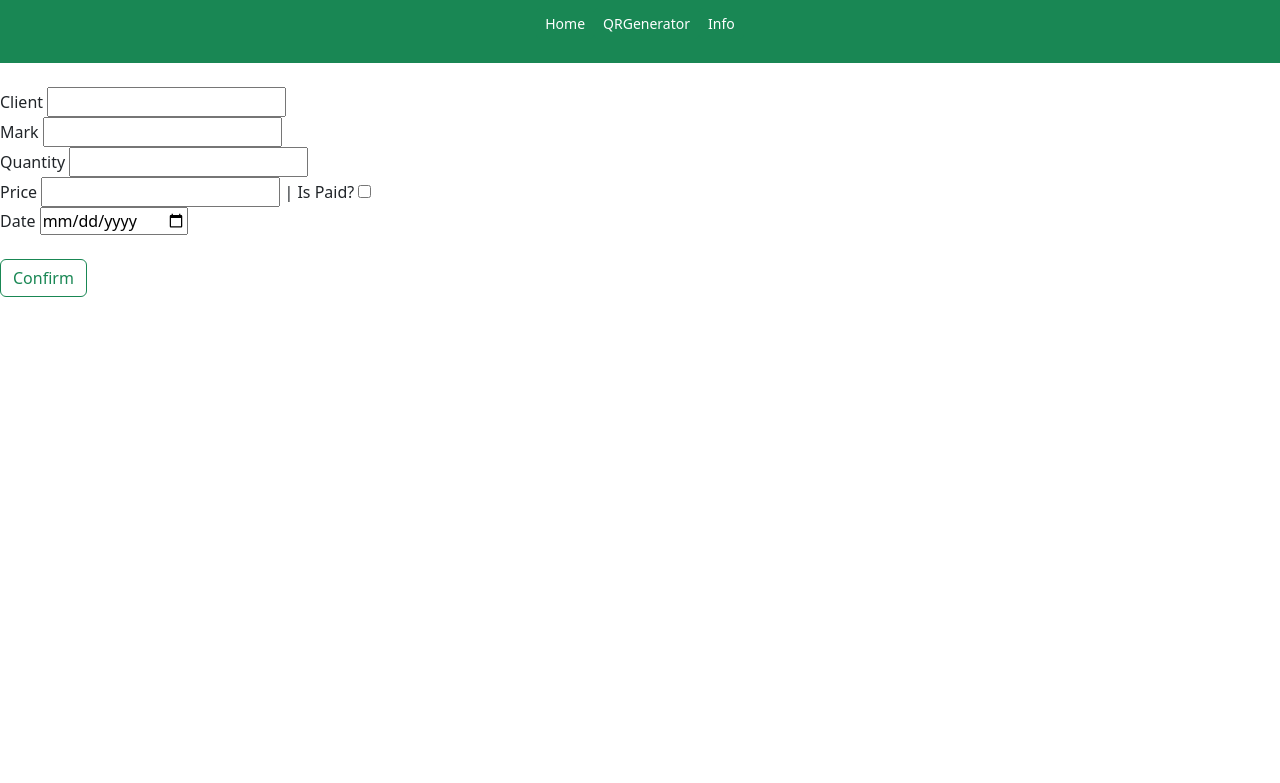
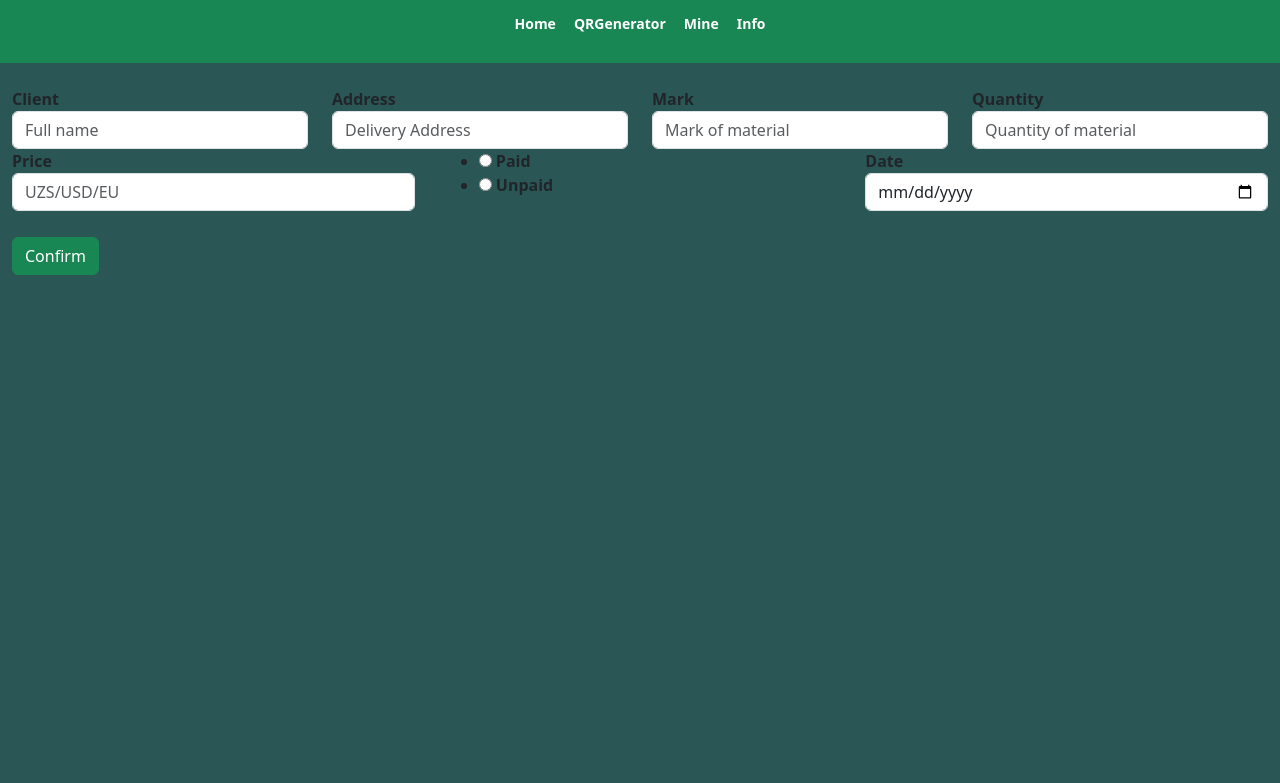
Before and after one commit to Asomiddinov/CRM, a Flask app: page /mine in a window 1280 px wide. Shown: the top 783 px of the page. Run offline with Flask 2, Linux system fonts and the light colour scheme.

Commit message:
Added some Bootstrap to forms

```diff
--- a/application/forms.py
+++ b/application/forms.py
@@ -1,4 +1,4 @@
-from wtforms import StringField, SubmitField, IntegerField, BooleanField
+from wtforms import StringField, SubmitField, IntegerField, RadioField
 from wtforms.fields import DateField
 from flask_wtf import FlaskForm
 from wtforms.validators import DataRequired, Length
@@ -13,11 +13,14 @@ class QRCodeData(FlaskForm):
 class Mine(FlaskForm):
     client = StringField("Client", validators=[
                          DataRequired(), Length(min=3, max=500)])
+    address = StringField("Address", validators=[
+                          DataRequired(), Length(min=5, max=500)])
     quantity = StringField("Quantity", validators=[
                            DataRequired(), Length(min=3, max=500)])
     mark = StringField("Mark", validators=[
                        DataRequired(), Length(min=3, max=100)])
     price = IntegerField("Price", validators=[DataRequired()])
-    paid = BooleanField("Is Paid?", validators=[DataRequired()])
-    date = DateField("Date")
+    paid = RadioField("Status", choices=[
+                      "Paid", "Unpaid"], validators=[DataRequired()])
+    date = DateField("Date", validators=[DataRequired()])
     submit = SubmitField("Confirm")
--- a/application/templates/act.html
+++ b/application/templates/act.html
@@ -1,7 +1,7 @@
 {% extends 'layout.html' %}
 {% block content %}
 <br>
-<form method="POST" action="" novalidate>
+<!-- Start of flash -->
 {% with messages = get_flashed_messages(with_categories=true) %}
 {% if messages %}
 <ul class=flashes>
@@ -11,18 +11,46 @@
 </ul>
 {% endif %}
 {% endwith %}
-    {{ form.csrf_token() }}
-    {{ form.client.label }}
-    {{ form.client() }} <br>
-    {{ form.mark.label }}
-    {{ form.mark() }} <br>
-    {{ form.quantity.label }}
-    {{ form.quantity() }} <br>
-    {{ form.price.label }}
-    {{ form.price() }} | {{ form.paid.label }} {{ form.paid() }}<br>
-    {{ form.date.label }}
-    {{ form.date() }}
-    <br><br>
-    {{ form.submit(class="btn btn-outline-success") }}
+<!-- end of flash -->
+<div class="">
+    <form class="container-fluid">
+        <div class="row">
+            <div class="col">
+                <b>{{ form.client.label }}</b>
+                {{ form.client(class="form-control", placeholder="Full name") }}
+            </div>
+            <div class="col">
+                <b>{{ form.address.label }}</b>
+                {{ form.address(class="form-control", placeholder="Delivery Address") }}
+            </div>
+            <div class="col">
+                <b>{{ form.mark.label }}</b>
+                {{ form.mark(class="form-control", placeholder="Mark of material") }}
+            </div>
+            <div class="col">
+                <b>{{ form.quantity.label }}</b>
+                {{ form.quantity(class="form-control", placeholder="Quantity of material") }}
+            </div>
+        </div>
+        <div class="row">
+            <div class="col">
+                <b>{{ form.price.label }}</b>
+                {{ form.price(class="form-control", placeholder="UZS/USD/EU") }}
+            </div> <br>
+            <div class="col">
+                <b>{{ form.paid(class="form-switch") }}</b>
+            </div>
+            <div class="col">
+                <b>{{ form.date.label }}</b>
+                {{ form.date(class="form-control", placeholder="Quantity of material") }}
+            </div>
+        </div><br>
+        {{ form.submit(class="btn btn-success") }}
     </form>
+</div>
 {% endblock %}
+<style>
+    button {
+        text-align: center;
+    }
+</style>
--- a/application/templates/generator.html
+++ b/application/templates/generator.html
@@ -1,6 +1,6 @@
 {% extends 'layout.html' %}
-{% block content %}
-<div class="mt-4">
+{% block content %} <br>
+<div class="container-fluid">
     <div class="card card-style mb-2">
         <div class="card-body justify-content-center">
             <form action="" method="POST">
--- a/application/templates/layout.html
+++ b/application/templates/layout.html
@@ -15,6 +15,10 @@
         text-align: center;
     }
 
+    body {
+        background-color: #2a5656;
+    }
+
     p {
         text-align: center;
     }
@@ -24,13 +28,16 @@
     <nav class="navbar bg-success">
         <form class="container-fluid justify-content-center">
             <a href="/index">
-                <button class="btn btn-sm btn-success" type="button">Home</button>
+                <button class="btn btn-sm btn-success" type="button"><b>Home</b></button>
             </a>
             <a href="/generator">
-                <button class="btn btn-sm btn-success" type="button">QRGenerator</button>
+                <button class="btn btn-sm btn-success" type="button"><b>QRGenerator</b></button>
+            </a>
+            <a href="/mine">
+                <button class="btn btn-sm btn-success" type="button"><b>Mine</b></button>
             </a>
             <a href="/info">
-                <button class="btn btn-sm btn-success" type="button">Info</button>
+                <button class="btn btn-sm btn-success" type="button"><b>Info</b></button>
             </a>
         </form>
     </nav>
```
Also changed, not shown: application/templates/generated.html (+6 -4 lines), application/static/332b814a20eddc7c58ca.png (added), application/static/e0822b3b0a390ce8a994.png (added). Lines whose indentation alone changed are shown as unchanged.
